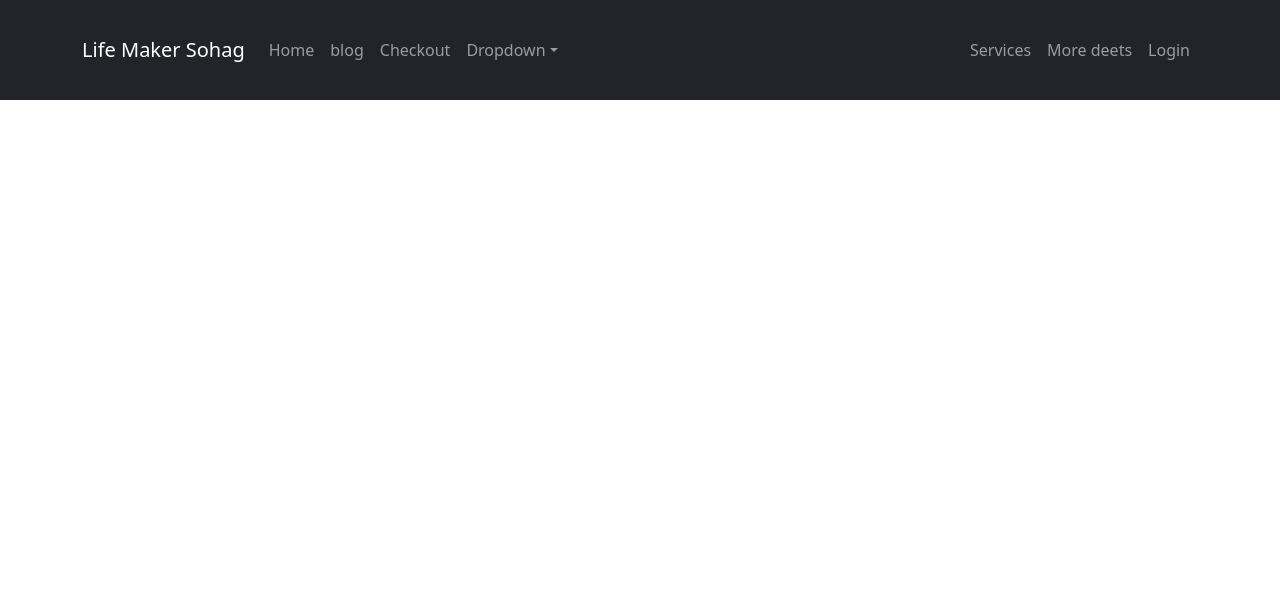
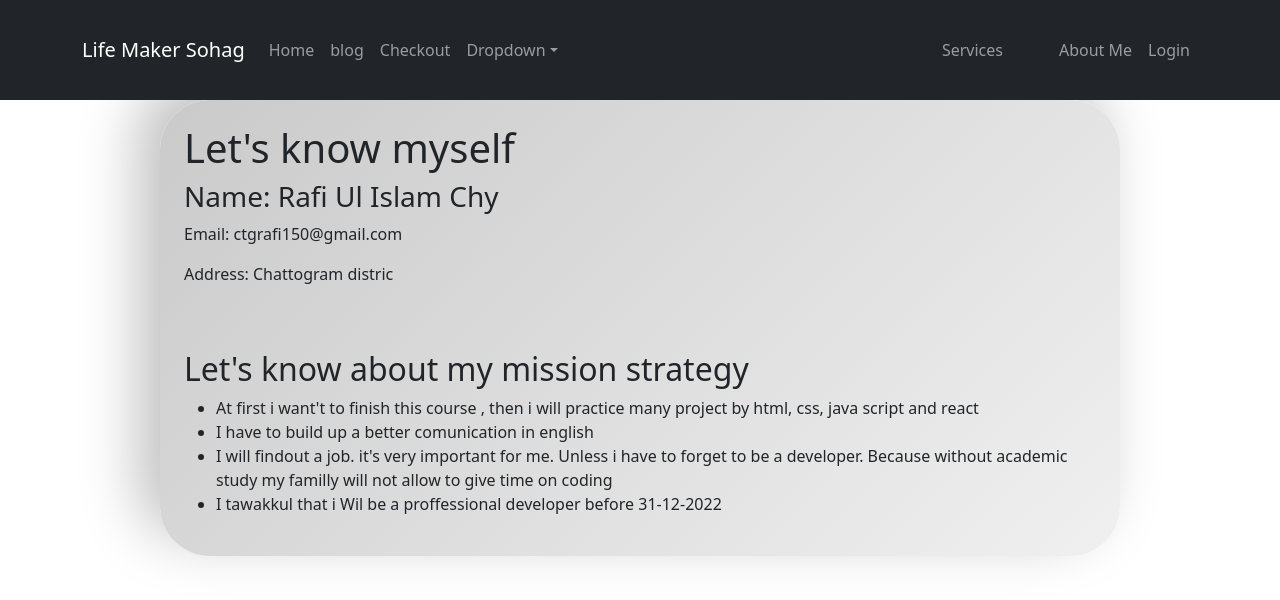
Before and after one commit to MDRAFIULI/real_interview_project_one_assign-10, a React (Create React App) app: page /aboutme in a window 1280 px wide. Shown: the top 600 px of the page. Built offline with nearby package versions, Linux system fonts and the light colour scheme; no server answers.

Commit message:
About me part complete

```diff
--- a/src/App.js
+++ b/src/App.js
@@ -10,6 +10,7 @@ import Blog from './Page/Blog/Blog';
 import Services from './Page/Home/Services/Services';
 import RequireAuth from './Page/Login/RequireAuth/RequireAuth';
 import CheckOut from './Page/CheckOut/CheckOut';
+import AboutMe from './Page/AboutMe/AboutMe';
 
 function App() {
   return (
@@ -24,6 +25,7 @@ function App() {
         <Route path='/signup' element={<SignUp></SignUp>}></Route>
         <Route path='/blog' element={<Blog></Blog>}></Route>
         <Route path='home#services' element={<Services></Services>}></Route>
+        <Route path='/aboutme' element={<AboutMe></AboutMe>}></Route>
         <Route path='/checkout' element={<RequireAuth>
           <CheckOut></CheckOut>
         </RequireAuth>}></Route>
--- /dev/null
+++ b/src/Page/AboutMe/AboutMe.css
@@ -0,0 +1,17 @@
+.about-me-container {
+    display: flex;
+    justify-content: center;
+}
+
+.about-me {
+    border-radius: 50px;
+    background: linear-gradient(315deg, #f0f0f0, #cacaca);
+    box-shadow: -20px -20px 60px #bebebe,
+        20px 20px 60px #ffffff;
+    word-wrap: break-word;
+    width: 75%;
+}
+
+.ul-part {
+    word-wrap: break-word;
+}
--- /dev/null
+++ b/src/Page/AboutMe/AboutMe.js
@@ -0,0 +1,25 @@
+import React from 'react';
+import './AboutMe.css';
+const AboutMe = () => {
+    return (
+        <div className='about-me-container'>
+            <div className='about-me p-4'>
+                <h1>Let's know myself</h1>
+                <h3>Name: Rafi Ul Islam Chy</h3>
+                <p>Email: ctgrafi150@gmail.com</p>
+                <p>Address: Chattogram distric</p>
+                <br />
+                <br />
+                <h2>Let's know about my mission strategy</h2>
+                <ul className='ul-part'>
+                    <li>At first i want't to finish this course , then i will practice many project by html, css, java script and react</li>
+                    <li>I have to build up a better comunication in english</li>
+                    <li>I will findout a job. it's very important for me. Unless i have to forget to be a developer. Because without academic study my familly will not allow to give time on coding </li>
+                    <li>I tawakkul that i Wil be a proffessional developer before 31-12-2022</li>
+                </ul>
+            </div>
+        </div>
+    );
+};
+
+export default AboutMe;
--- a/src/Page/Login/Login.js
+++ b/src/Page/Login/Login.js
@@ -7,8 +7,6 @@ import auth from '../../firebase.init';
 import Loading from '../Loading/Loading';
 import google from '../../images/Google3.png';
 import './Login.css';
-import { FontAwesomeIcon } from '@fortawesome/react-fontawesome';
-import { faCoffee, faGoogle } from '@fortawesome/free-solid-svg-icons';
 
 
 const Login = () => {
@@ -62,10 +60,7 @@ const Login = () => {
                         <Form.Label>Password</Form.Label>
                         <Form.Control onBlur={handlePasswordBlur} type="password" placeholder="Password" />
                     </Form.Group>
-                    <Form.Group className="mb-3" controlId="formBasicCheckbox">
-                        <Form.Check type="checkbox" label="Check me out" />
-                    </Form.Group>
-                    <Button variant="primary" type="submit">
+                    <Button variant="dark" type="submit">
                         Login
                     </Button>
                 </Form>
--- a/src/Page/Shared/Header/Header.js
+++ b/src/Page/Shared/Header/Header.js
@@ -13,7 +13,8 @@ const Header = () => {
     return (
         <div>
             <div>
-                <Navbar className='nav-container' collapseOnSelect expand="lg" bg="dark" variant="dark">
+                <Navbar className='nav-container'
+                    collapseOnSelect expand="lg" bg="dark" variant="dark">
                     <Container>
                         <Navbar.Brand href="/">Life Maker Sohag</Navbar.Brand>
                         <Navbar.Toggle aria-controls="responsive-navbar-nav" />
@@ -31,9 +32,9 @@ const Header = () => {
                                 </NavDropdown>
                             </Nav>
                             <Nav>
-                                <Nav.Link href="home#services">Services</Nav.Link>
-                                <Nav.Link href="#deets">More deets</Nav.Link>
-                                {user ? <button className='light' onClick={handleLogOut}>Log Out</button> : <Nav.Link eventKey={2} href="/login">Login</Nav.Link>}
+                                <Nav.Link className='me-4' href="home#services">Services</Nav.Link>
+                                <Nav.Link className='ps-4' href="/aboutme">About Me</Nav.Link>
+                                {user ? <button className='light btn btn-link' onClick={handleLogOut}>Log Out</button> : <Nav.Link eventKey={2} href="/login">Login</Nav.Link>}
                             </Nav>
                         </Navbar.Collapse>
                     </Container>
--- a/src/Page/SignUp/SignUp.js
+++ b/src/Page/SignUp/SignUp.js
@@ -3,6 +3,10 @@ import { Button, Form } from 'react-bootstrap';
 import { Link, useNavigate } from 'react-router-dom';
 import { useCreateUserWithEmailAndPassword } from 'react-firebase-hooks/auth';
 import auth from '../../firebase.init';
+import google from '../../images/Google3.png';
+import { useSignInWithGoogle } from 'react-firebase-hooks/auth';
+import { useSendEmailVerification } from 'react-firebase-hooks/auth';
+
 const SignUp = () => {
     const [name, setName] = useState('')
     const [email, setEmail] = useState('')
@@ -13,6 +17,9 @@ const SignUp = () => {
         loading,
         error,
     ] = useCreateUserWithEmailAndPassword(auth);
+    const [signInWithGoogle, userGoogle, loadingGoogle, errorGoogle] = useSignInWithGoogle(auth);
+    const [sendEmailVerification, sending, errorVerifiction] = useSendEmailVerification(auth);
+
     const navigate = useNavigate();
 
     const handleNameBlur = e => {
@@ -24,9 +31,14 @@ const SignUp = () => {
     const handlePasswordBlur = e => {
         setPassword(e.target.value);
     }
-    const handleSignUp = e => {
+    const handleSignUp = async (e) => {
         e.preventDefault();
         createUserWithEmailAndPassword(email, password, { sendEmailVerification: true })
+        await sendEmailVerification();
+        alert('Sent email');
+    }
+    const handleGoogleSignUp = e => {
+        signInWithGoogle();
     }
     if (user) {
         navigate('/')
@@ -34,8 +46,12 @@ const SignUp = () => {
     return (
         <div>
             <div className='w-50 mx-auto'>
-                <h2 className='text-center'>please login...</h2>
+                <h2 className='text-center'>Please Sign up...</h2>
                 <Form onSubmit={handleSignUp}>
+                    <Form.Group className="mb-3" controlId="formBasicEmail">
+                        <Form.Label>Your Name</Form.Label>
+                        <Form.Control onBlur={handleNameBlur} type="text" placeholder="Your name" />
+                    </Form.Group>
                     <Form.Group className="mb-3" controlId="formBasicEmail">
                         <Form.Label>Email address</Form.Label>
                         <Form.Control onBlur={handleEmailBlur} type="email" placeholder="Enter email" />
@@ -43,17 +59,10 @@ const SignUp = () => {
                             We'll never share your email with anyone else.
                         </Form.Text>
                     </Form.Group>
-                    <Form.Group className="mb-3" controlId="formBasicEmail">
-                        <Form.Label>Email address</Form.Label>
-                        <Form.Control onBlur={handleNameBlur} type="text" placeholder="Your name" />
-                    </Form.Group>
 
                     <Form.Group className="mb-3" controlId="formBasicPassword">
                         <Form.Label>Password</Form.Label>
                         <Form.Control onBlur={handlePasswordBlur} type="password" placeholder="Password" />
-                    </Form.Group>
-                    <Form.Group className="mb-3" controlId="formBasicCheckbox">
-                        <Form.Check type="checkbox" label="Check me out" />
                     </Form.Group>
                     <Button variant="dark" type="submit">
                         sign up
@@ -61,6 +70,14 @@ const SignUp = () => {
                 </Form>
                 <p>Already have an account <Link to='/login'>Login</Link></p>
             </div>
+            <div className='or-part'>
+                <hr className='hr-line' />
+                <p>or</p>
+                <hr className='hr-line' />
+            </div>
+            <div className='w-100 d-flex justify-content-center'>
+                <button onClick={handleGoogleSignUp} style={{ height: '70px', borderRadius: '30px', fontSize: '20px' }} className='w-50 btn btn-dark text-white'><img src={google} alt="" /> Sign In With Google</button>
+            </div>
         </div>
     );
 };
```
